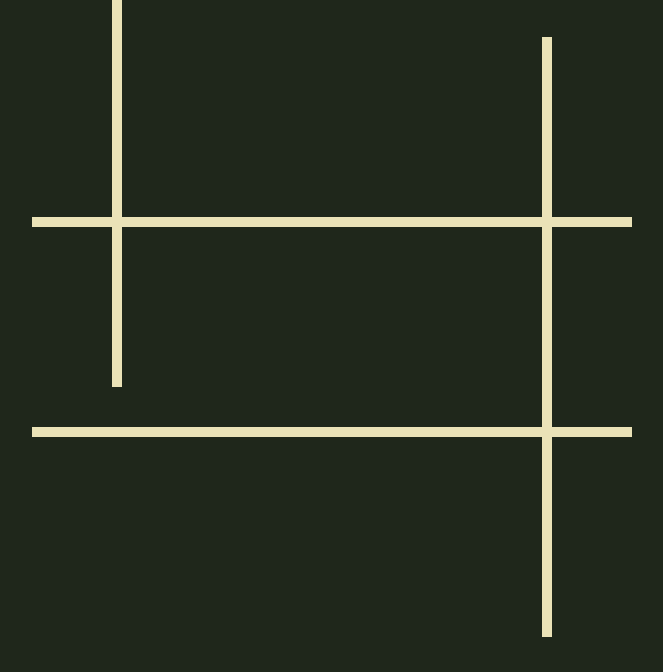
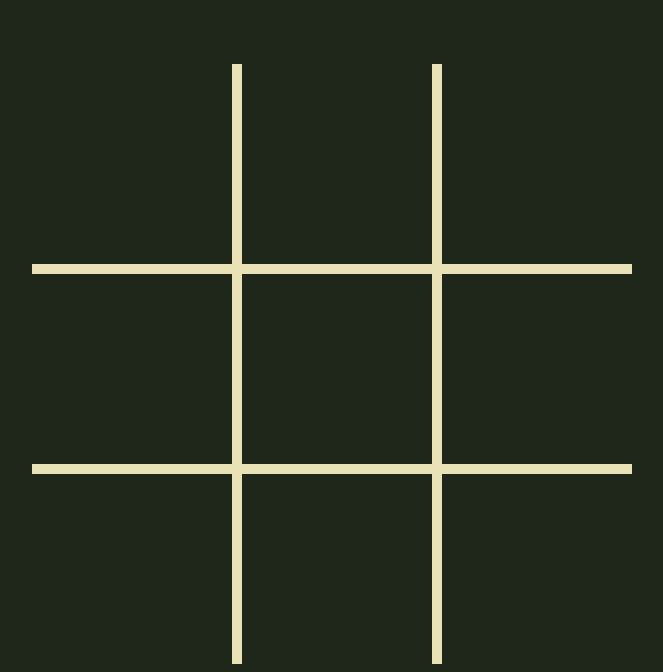
Before and after one commit to rjbae/tic-tac-toe, a plain HTML site: page index.html in a window 1280 px wide. Shown: the part 161-833 px from the top of the page, without its empty margins (308-971 px from the left). Before the commit the page ends 800 px from the top, so only its background shows below. Drawn offline with Linux system fonts and the light colour scheme.

Commit message:
Made UI better

```diff
--- a/index.html
+++ b/index.html
@@ -12,16 +12,13 @@
 <body>
   <div class="container">
     <h1>Tic Tac Toe</h1>
-    <div class="row">
-      <div class="horizontal-line"></div>
-      <div class="vertical-line"></div>
+    <div class="board">
+      <div class="line horizontal-line"></div>
+      <div class="line horizontal-line-2"></div>
+      <div class="line vertical-line"></div>
+      <div class="line vertical-line-2"></div>
     </div>
-    <div class="row">
-      <div class="horizontal-line-2"></div>
-      <div class="vertical-line-2"></div>
-    </div>
-  </div>
-  <script src="script.js"></script>
+    <script src="script.js"></script>
 </body>
 
 </html>
--- a/style.css
+++ b/style.css
@@ -6,48 +6,53 @@
 
 .container {
   max-width: 80%;
-  margin-left: auto;
-  margin-right: auto;
+  margin: 0 auto;
   color: #EAE2B7;
 }
 
 h1 {
   text-align: center;
   font-size: 80px;
+  margin-bottom: 80px;
 }
 
-.row {
-  display: flex;
-  justify-content: center;
+.board {
+  position: relative;
+  width: 100%;
+  max-width: 600px;
+  height: 600px;
+  margin: 0 auto;
+}
+
+.line {
+  position: absolute;
+  background-color: #EAE2B7;
+}
+
+.horizontal-line, .horizontal-line-2 {
+  width: 100%;
+  height: 10px;
+  left: 0;
 }
 
 .horizontal-line {
-  margin-top: 180px;
-  width: 600px;
-  height: 10px;
-  background-color: #EAE2B7;
+  top: 33.33%;
 }
 
 .horizontal-line-2 {
-  margin-top: 200px;
-  width: 600px;
-  height: 10px;
-  background-color: #EAE2B7;
+  top: 66.66%;
+}
+
+.vertical-line, .vertical-line-2 {
+  height: 100%;
+  width: 10px;
+  top: 0;
 }
 
 .vertical-line {
-  width: 10px;
-  height: 600px;
-  background-color: #EAE2B7;
-  position: absolute;
-  left: 850px;
+  left: 33.33%;
 }
 
 .vertical-line-2 {
-  width: 10px;
-  height: 600px;
-  background-color: #EAE2B7;
-  position: absolute;
-  bottom: 252px;
-  right: 850px;
+  left: 66.66%;
 }
```
